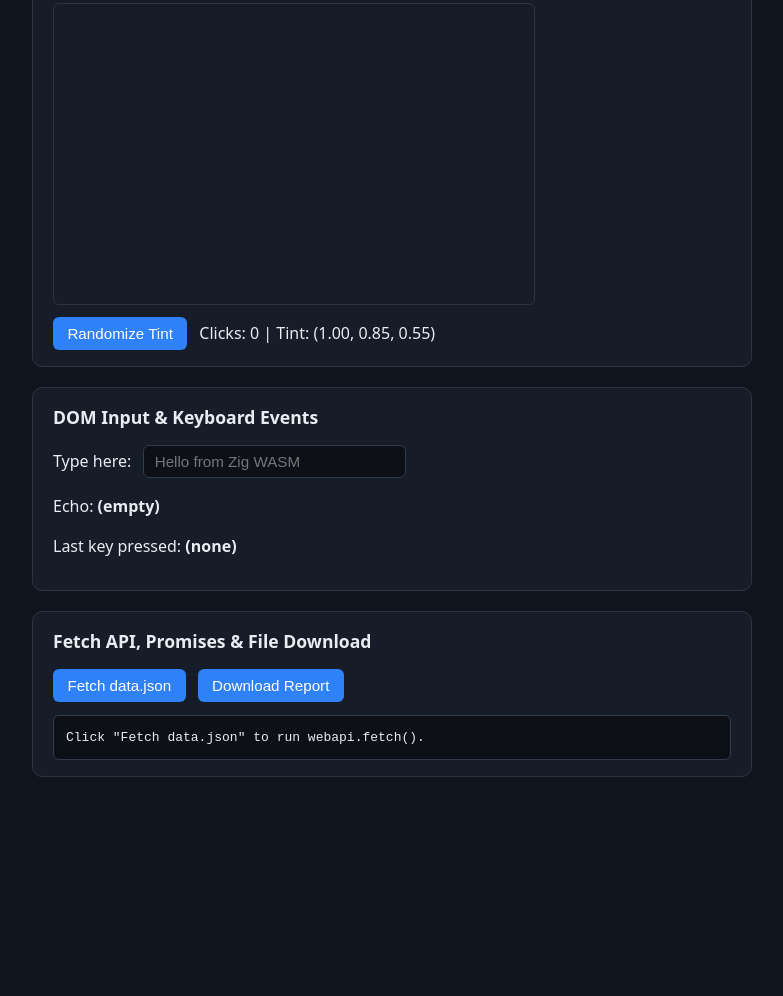
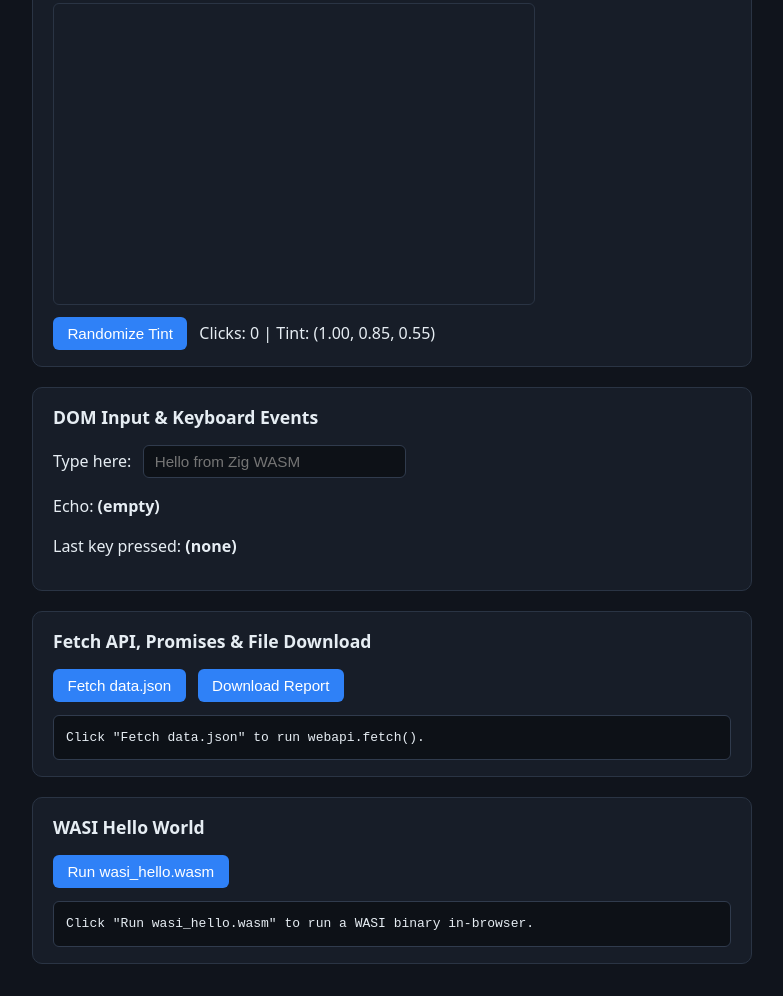
Before and after one commit to dasimmet/zig-webapi, a plain HTML site: page example/static/index.html in a window 1280 px wide. Shown: the part 215-1211 px from the top of the page, without its empty margins (248-1031 px from the left). Before the commit the page ends 1024 px from the top, so only its background shows below. Drawn offline with Linux system fonts and the light colour scheme; a script that the page names is missing.

Commit message:
add wasi example

```diff
--- a/example/static/index.html
+++ b/example/static/index.html
@@ -41,6 +41,14 @@
       </div>
       <pre id="fetch-output">Click "Fetch data.json" to run webapi.fetch().</pre>
     </section>
+
+    <section class="panel">
+      <h2>WASI Hello World</h2>
+      <div class="row">
+        <button id="btn-wasi" type="button">Run wasi_hello.wasm</button>
+      </div>
+      <pre id="wasi-output">Click "Run wasi_hello.wasm" to run a WASI binary in-browser.</pre>
+    </section>
   </main>
 
   <script type="module" src="index.js"></script>
```
Also changed, not shown: 3 other files.
